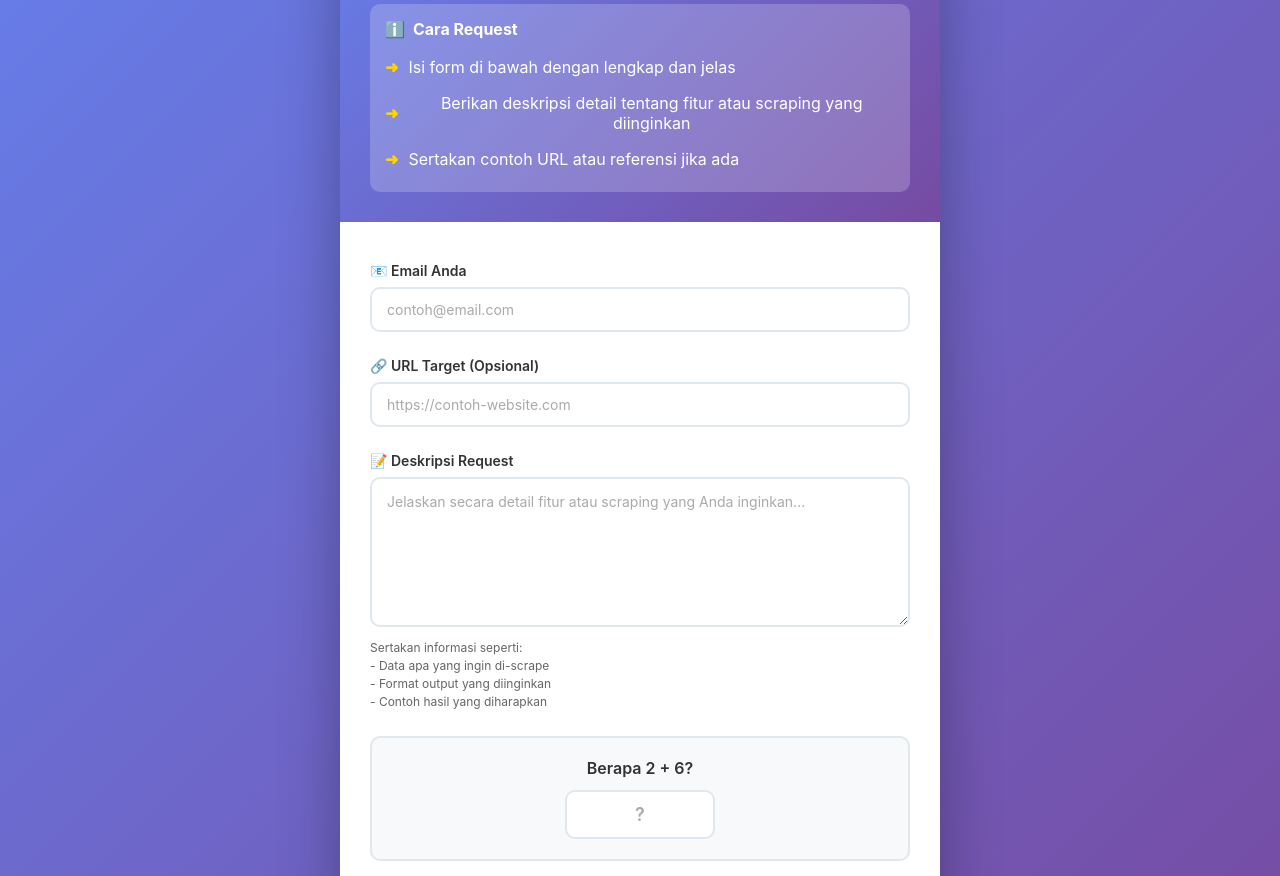
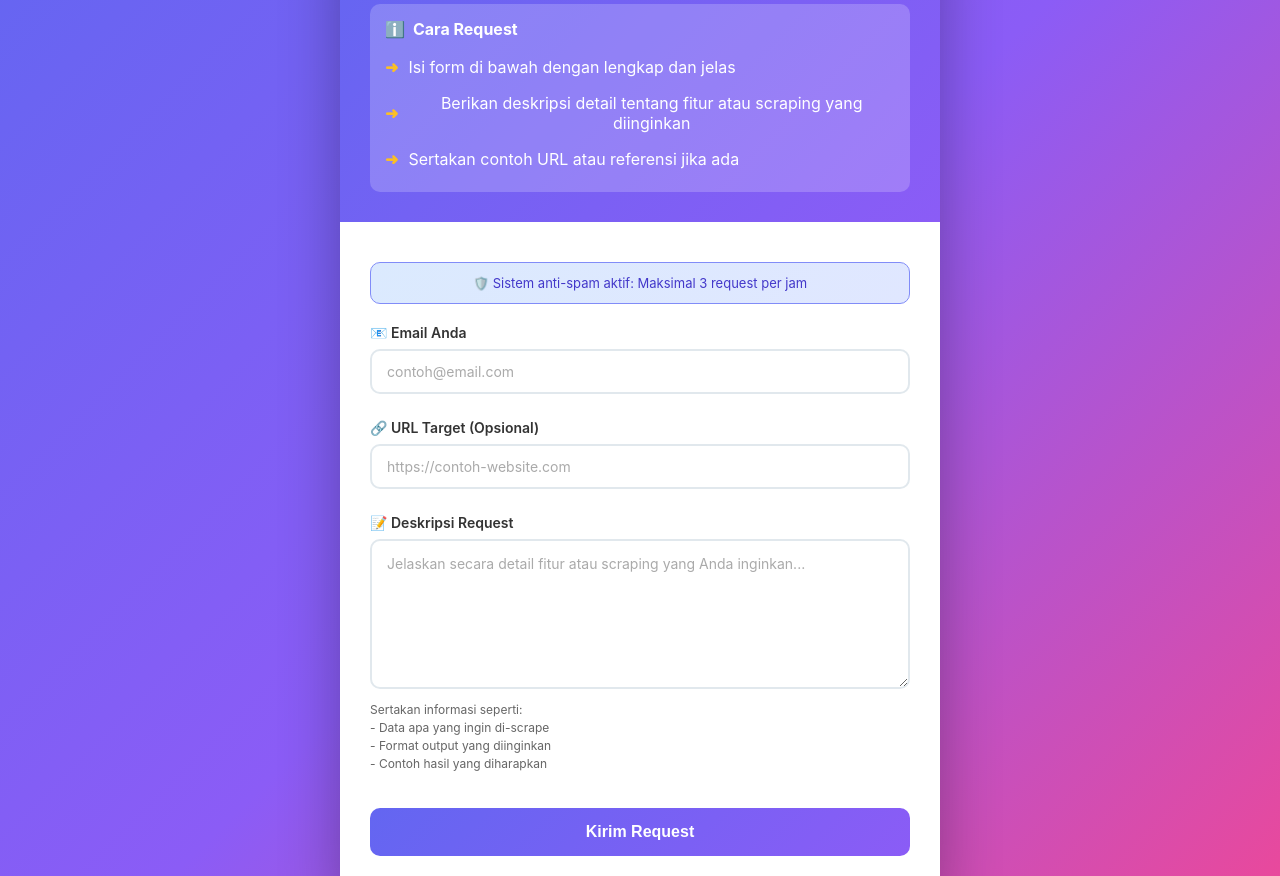
Before and after one commit to hiuraaaaa/request, a website: page public/index.html in a window 1280 px wide. Shown: the part 100-976 px from the top of the page. Drawn offline with Linux system fonts and the light colour scheme.

Commit message:
Update index.html

```diff
--- a/public/index.html
+++ b/public/index.html
@@ -13,7 +13,7 @@
 
         body {
             font-family: -apple-system, BlinkMacSystemFont, 'Segoe UI', Roboto, 'Helvetica Neue', Arial, sans-serif;
-            background: linear-gradient(135deg, #667eea 0%, #764ba2 100%);
+            background: linear-gradient(135deg, #6366f1 0%, #8b5cf6 50%, #ec4899 100%);
             min-height: 100vh;
             padding: 20px;
             display: flex;
@@ -31,7 +31,7 @@
         }
 
         .header {
-            background: linear-gradient(135deg, #667eea 0%, #764ba2 100%);
+            background: linear-gradient(135deg, #6366f1 0%, #8b5cf6 100%);
             color: white;
             padding: 30px;
             text-align: center;
@@ -70,7 +70,7 @@
         }
 
         .arrow {
-            color: #ffd700;
+            color: #fbbf24;
             font-weight: bold;
         }
 
@@ -102,8 +102,8 @@
 
         input:focus, textarea:focus {
             outline: none;
-            border-color: #667eea;
-            box-shadow: 0 0 0 3px rgba(102, 126, 234, 0.1);
+            border-color: #6366f1;
+            box-shadow: 0 0 0 3px rgba(99, 102, 241, 0.1);
         }
 
         input::placeholder, textarea::placeholder {
@@ -123,33 +123,10 @@
             line-height: 1.5;
         }
 
-        .captcha-container {
-            background: #f8f9fa;
-            border: 2px solid #e1e8ed;
-            border-radius: 10px;
-            padding: 20px;
-            text-align: center;
-        }
-
-        .captcha-question {
-            font-size: 16px;
-            font-weight: 600;
-            color: #333;
-            margin-bottom: 12px;
-        }
-
-        .captcha-input {
-            max-width: 150px;
-            margin: 0 auto;
-            text-align: center;
-            font-size: 18px;
-            font-weight: 600;
-        }
-
         .submit-btn {
             width: 100%;
             padding: 15px;
-            background: linear-gradient(135deg, #667eea 0%, #764ba2 100%);
+            background: linear-gradient(135deg, #6366f1 0%, #8b5cf6 100%);
             color: white;
             border: none;
             border-radius: 10px;
@@ -162,7 +139,7 @@
 
         .submit-btn:hover:not(:disabled) {
             transform: translateY(-2px);
-            box-shadow: 0 10px 20px rgba(102, 126, 234, 0.3);
+            box-shadow: 0 10px 20px rgba(99, 102, 241, 0.4);
         }
 
         .submit-btn:active:not(:disabled) {
@@ -185,15 +162,21 @@
         }
 
         .message.success {
-            background: #d4edda;
-            color: #155724;
-            border: 1px solid #c3e6cb;
+            background: linear-gradient(135deg, #d1fae5 0%, #a7f3d0 100%);
+            color: #065f46;
+            border: 1px solid #6ee7b7;
         }
 
         .message.error {
-            background: #f8d7da;
-            color: #721c24;
-            border: 1px solid #f5c6cb;
+            background: linear-gradient(135deg, #fecdd3 0%, #fda4af 100%);
+            color: #881337;
+            border: 1px solid #fb7185;
+        }
+
+        .message.warning {
+            background: linear-gradient(135deg, #fef3c7 0%, #fde68a 100%);
+            color: #92400e;
+            border: 1px solid #fbbf24;
         }
 
         .message.show {
@@ -214,7 +197,7 @@
 
         .loader {
             border: 3px solid #f3f3f3;
-            border-top: 3px solid #667eea;
+            border-top: 3px solid #6366f1;
             border-radius: 50%;
             width: 20px;
             height: 20px;
@@ -226,6 +209,17 @@
         @keyframes spin {
             0% { transform: rotate(0deg); }
             100% { transform: rotate(360deg); }
+        }
+
+        .rate-limit-info {
+            background: linear-gradient(135deg, #dbeafe 0%, #e0e7ff 100%);
+            border: 1px solid #818cf8;
+            border-radius: 10px;
+            padding: 12px;
+            margin-bottom: 20px;
+            font-size: 13px;
+            color: #4338ca;
+            text-align: center;
         }
 
         @media (max-width: 768px) {
@@ -264,6 +258,10 @@
         </div>
 
         <div class="form-container">
+            <div class="rate-limit-info">
+                🛡️ Sistem anti-spam aktif: Maksimal 3 request per jam
+            </div>
+
             <div id="message" class="message"></div>
 
             <form id="requestForm">
@@ -304,20 +302,6 @@
                     </div>
                 </div>
 
-                <div class="form-group">
-                    <div class="captcha-container">
-                        <div class="captcha-question" id="captchaQuestion"></div>
-                        <input
-                            type="text"
-                            id="captchaAnswer"
-                            class="captcha-input"
-                            placeholder="?"
-                            required
-                            autocomplete="off"
-                        >
-                    </div>
-                </div>
-
                 <button type="submit" class="submit-btn" id="submitBtn">
                     Kirim Request
                 </button>
@@ -326,33 +310,12 @@
     </div>
 
     <script>
-        // Simple math captcha
-        let captchaAnswer;
-
-        function generateCaptcha() {
-            const num1 = Math.floor(Math.random() * 10) + 1;
-            const num2 = Math.floor(Math.random() * 10) + 1;
-            captchaAnswer = num1 + num2;
-            document.getElementById('captchaQuestion').textContent = `Berapa ${num1} + ${num2}?`;
-        }
-
-        generateCaptcha();
-
         // Form submission
         document.getElementById('requestForm').addEventListener('submit', async (e) => {
             e.preventDefault();
 
             const messageDiv = document.getElementById('message');
             const submitBtn = document.getElementById('submitBtn');
-            const captchaInput = document.getElementById('captchaAnswer');
-
-            // Validate captcha
-            if (parseInt(captchaInput.value) !== captchaAnswer) {
-                showMessage('❌ Jawaban captcha salah! Silakan coba lagi.', 'error');
-                generateCaptcha();
-                captchaInput.value = '';
-                return;
-            }
 
             // Get form data
             const formData = {
@@ -367,9 +330,6 @@
             submitBtn.innerHTML = '<span class="loader"></span> Mengirim...';
 
             try {
-                console.log('Sending to:', '/api/send-telegram');
-                console.log('Data:', formData);
-
                 const response = await fetch('/api/send-telegram', {
                     method: 'POST',
                     headers: {
@@ -378,14 +338,8 @@
                     body: JSON.stringify(formData)
                 });
 
-                console.log('Response status:', response.status);
-                console.log('Response headers:', response.headers);
+                const responseText = await response.text();
 
-                // Get response as text first to see what we're getting
-                const responseText = await response.text();
-                console.log('Response text:', responseText);
-
-                // Try to parse as JSON
                 let result;
                 try {
                     result = JSON.parse(responseText);
@@ -398,7 +352,11 @@
                 if (response.ok && result.success) {
                     showMessage('✅ Request berhasil dikirim! Pesan sudah masuk ke Telegram Anda.', 'success');
                     document.getElementById('requestForm').reset();
-                    generateCaptcha();
+                } else if (response.status === 429) {
+                    // Rate limit exceeded
+                    const retryAfter = result.retryAfter || 3600;
+                    const minutes = Math.ceil(retryAfter / 60);
+                    showMessage(`⏱️ Terlalu banyak request! Silakan coba lagi dalam ${minutes} menit.`, 'warning');
                 } else {
                     const errorMsg = result.error || result.details || 'Unknown error';
                     showMessage('❌ ' + errorMsg, 'error');
```
